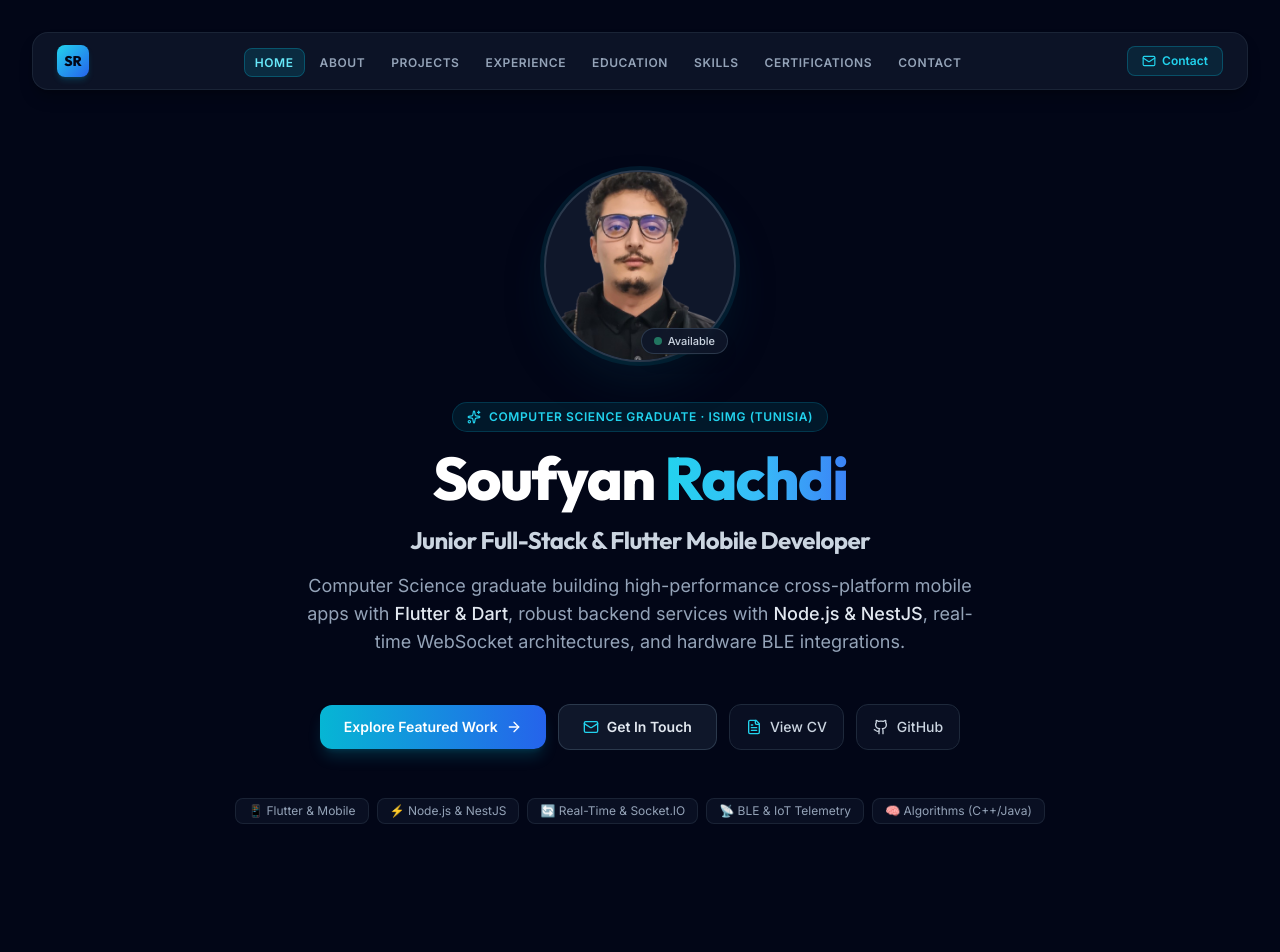
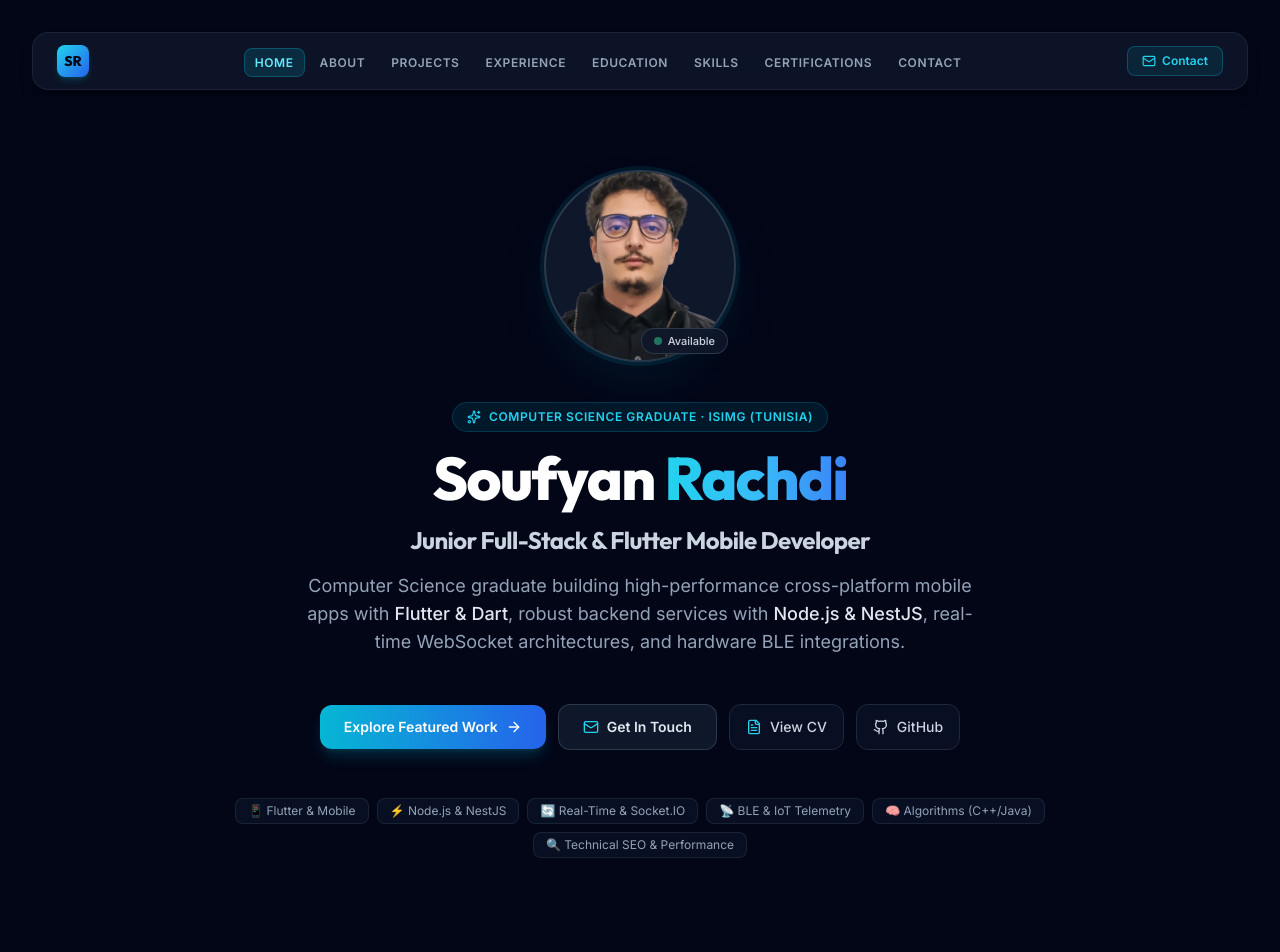
Before and after one commit to SoufyanRachdi/my_portfolio, a React (Vite) app: page / in a window 1280 px wide. Shown: the top 952 px of the page. Built offline with nearby package versions, Linux system fonts and the light colour scheme; grey boxes are pictures that could not be loaded.

Commit message:
feat(seo): add Technical SEO skill, Google Search Console verification, and updated documentation database

```diff
--- a/src/components/Hero.jsx
+++ b/src/components/Hero.jsx
@@ -122,6 +122,9 @@ export default function Hero({ onOpenContact }) {
           <span className="px-3 py-1 rounded-lg bg-slate-900/60 border border-slate-800/80">
             🧠 Algorithms (C++/Java)
           </span>
+          <span className="px-3 py-1 rounded-lg bg-slate-900/60 border border-slate-800/80">
+            🔍 Technical SEO &amp; Performance
+          </span>
         </div>
       </div>
     </section>
--- a/src/components/SkillsSection.jsx
+++ b/src/components/SkillsSection.jsx
@@ -51,6 +51,7 @@ const skillGroups = [
     skills: [
       { name: 'React' },
       { name: 'Next.js' },
+      { name: 'Technical SEO' },
       { name: 'Symfony' },
       { name: 'Tailwind' },
       { name: 'Electron' },
--- a/src/utils/techLogos.js
+++ b/src/utils/techLogos.js
@@ -60,6 +60,8 @@ export const techLogoMap = {
   GitHub: '/softwarelogo/github-icon.svg',
   'VS Code': '/softwarelogo/visual-studio-code-icon.svg',
   CLion: '/softwarelogo/CLion.svg',
+  'Technical SEO': '/softwarelogo/seo-icon.svg',
+  SEO: '/softwarelogo/seo-icon.svg',
   Vercel: '/softwarelogo/vercel-v0-icon.svg',
   XAMPP: '/softwarelogo/xampp-icon.svg',
   PyCharm: '/softwarelogo/pycharm-icon.svg',
```
Also changed, not shown: public/softwarelogo/seo-icon.svg (added), 7 other files (tests, documents, lock files or other folders).
